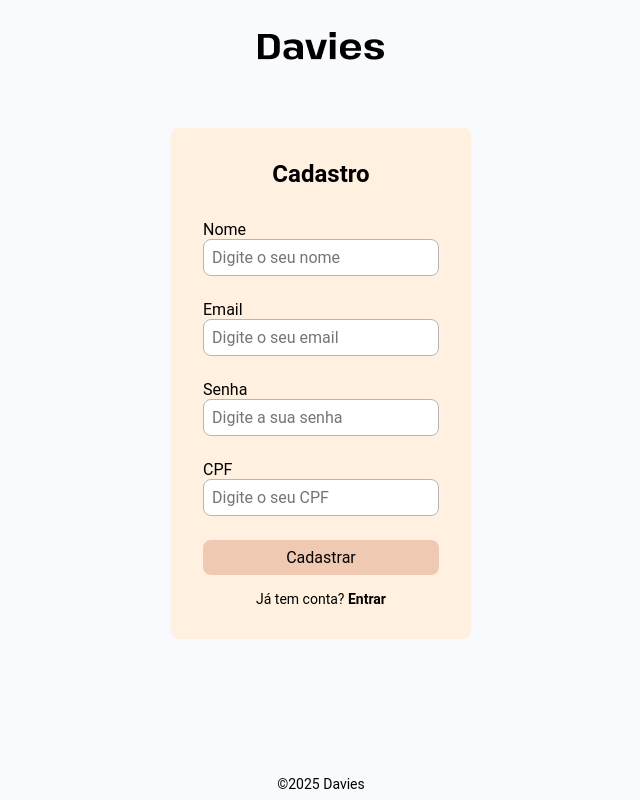
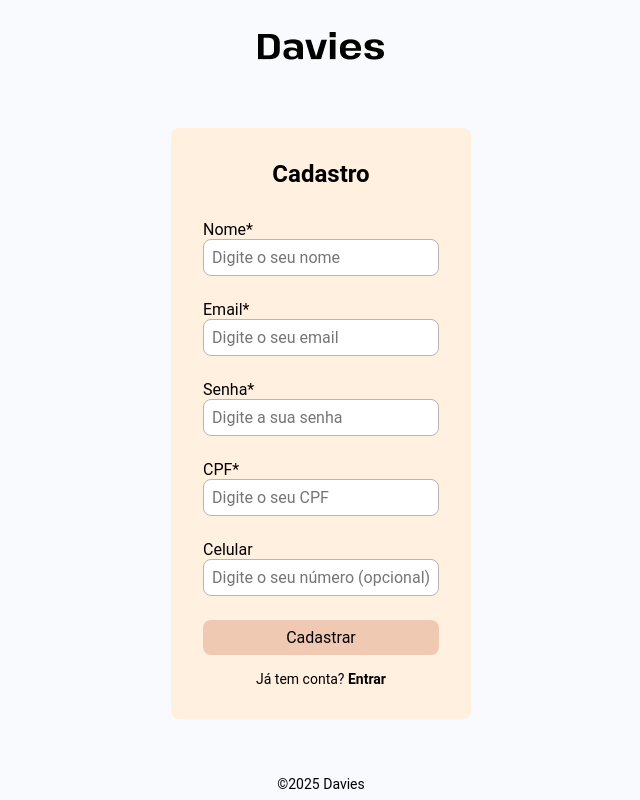
Before and after one commit to ThyagoRafael/ecommerce, a React (Vite) app in the folder frontend/: page /register in a window 1280 px wide. Shown: the whole page, without its empty margins (319-959 px from the left). Built offline with nearby package versions, Linux system fonts and the light colour scheme.

Commit message:
feat: implementar lógica de cadastro com loading e navegação e implementar requisição à API

```diff
--- a/frontend/src/pages/Auth/Register.tsx
+++ b/frontend/src/pages/Auth/Register.tsx
@@ -1,30 +1,58 @@
-import { Link } from "react-router-dom";
+import { Link, useNavigate } from "react-router-dom";
 import Field from "../../components/form/Field";
 import Button from "../../components/form/Button";
-import type { FormEvent } from "react";
+import { useState, type FormEvent } from "react";
 import styles from "./Auth.module.css";
+import axios from "axios";
 
 export default function Register() {
-	const handleNameChange = (value: string) => {
-		console.log(value);
+	const [formData, setFormData] = useState({
+		name: "",
+		email: "",
+		password: "",
+		cpf: "",
+		phone: "",
+	});
+	const [isLoading, setIsLoading] = useState<boolean>(false);
+	const navigate = useNavigate();
+
+	const handleChange = (name: string, value: string) => {
+		setFormData((prev) => ({ ...prev, [name]: value }));
 	};
 
-	const handleEmailChange = (value: string) => {
-		console.log(value);
+	const handleRegister = async (e: FormEvent) => {
+		e.preventDefault();
+
+		const requiredFields: (keyof typeof formData)[] = ["name", "email", "password", "cpf"];
+
+		const hasEmptyField = requiredFields.some((field) => !formData[field]);
+
+		if (hasEmptyField) {
+			alert("Os campos com asterisco são obrigatórios");
+			return;
+		}
+
+		try {
+			setIsLoading(true);
+
+			const response = await axios.post("http://localhost:3000/api/users/register", formData);
+			localStorage.setItem("prefilled_email", response.data.email);
+		} catch (error) {
+			if (axios.isAxiosError(error)) {
+				return alert(error.response?.data.message);
+			}
+
+			console.log(error);
+			alert("Aconteceu um erro inesperado");
+		} finally {
+			setIsLoading(false);
+		}
+
+		navigateToLogin();
 	};
 
-	const handlePasswordChange = (value: string) => {
-		console.log(value);
-	};
-
-	const handleCpfChange = (value: string) => {
-		console.log(value);
-	};
-
-	const handleSubmitClick = (e: FormEvent) => {
-		e.preventDefault();
-
-		alert("Fazendo cadastro...");
+	const navigateToLogin = () => {
+		navigate("/login", { replace: true });
 	};
 
 	return (
@@ -33,39 +61,57 @@ export default function Register() {
 
 			<form className={styles.form}>
 				<Field
-					label="Nome"
+					label="Nome*"
 					type="text"
 					name="name"
 					placeholder="Digite o seu nome"
-					handleChange={handleNameChange}
+					value={formData.name}
+					handleChange={handleChange}
 				/>
 
 				<Field
-					label="Email"
+					label="Email*"
 					type="email"
 					name="email"
 					placeholder="Digite o seu email"
-					handleChange={handleEmailChange}
+					value={formData.email}
+					handleChange={handleChange}
 				/>
 
 				<Field
-					label="Senha"
+					label="Senha*"
 					type="password"
 					name="password"
 					placeholder="Digite a sua senha"
-					handleChange={handlePasswordChange}
+					value={formData.password}
+					handleChange={handleChange}
 				/>
 
 				<Field
-					label="CPF"
+					label="CPF*"
 					type="text"
 					name="cpf"
 					placeholder="Digite o seu CPF"
-					handleChange={handleCpfChange}
+					value={formData.cpf}
+					handleChange={handleChange}
+				/>
+
+				<Field
+					label="Celular"
+					type="tel"
+					name="phone"
+					placeholder="Digite o seu número (opcional)"
+					value={formData.phone}
+					handleChange={handleChange}
 				/>
 
 				<div className={styles.actions}>
-					<Button handleClick={handleSubmitClick}>Cadastrar</Button>
+					<Button
+						handleClick={handleRegister}
+						disabled={isLoading}
+					>
+						Cadastrar
+					</Button>
 					<p className={styles["action-paragraph"]}>
 						Já tem conta? <Link to="/login">Entrar</Link>
 					</p>
```
